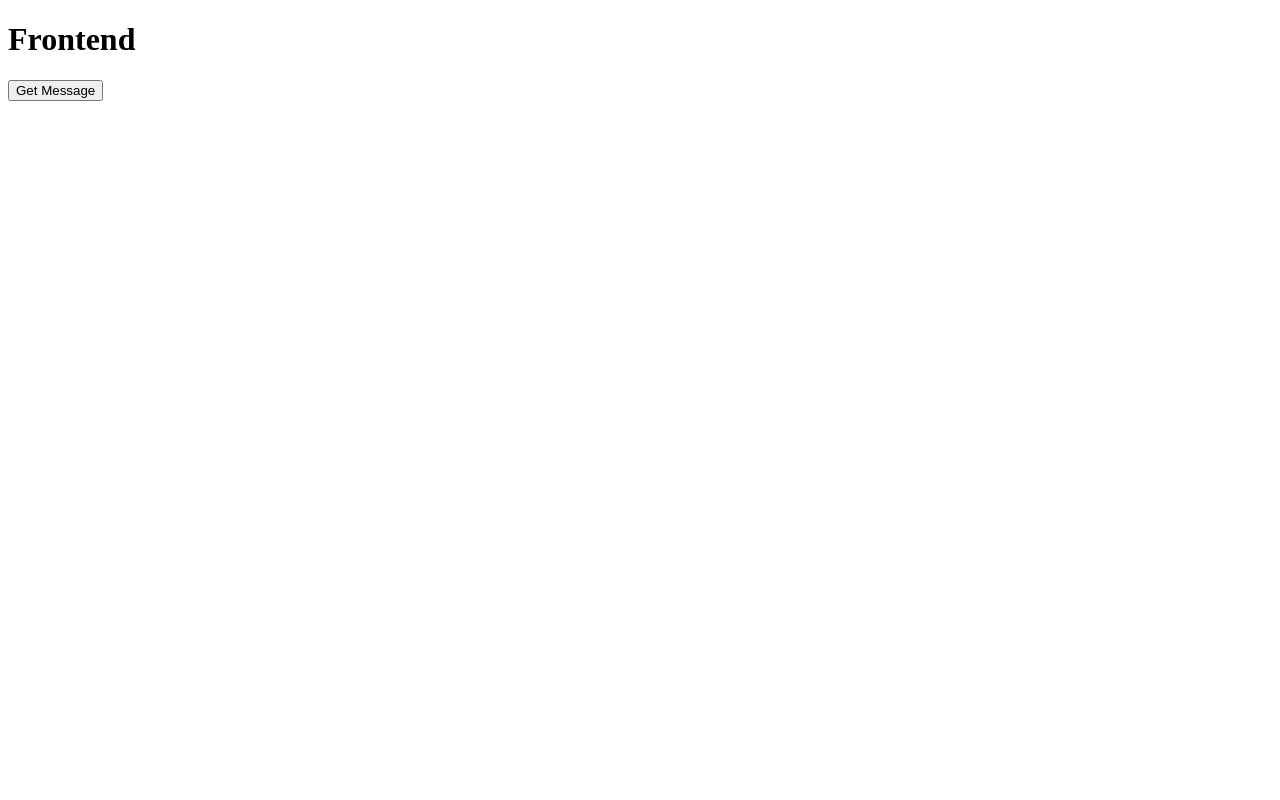
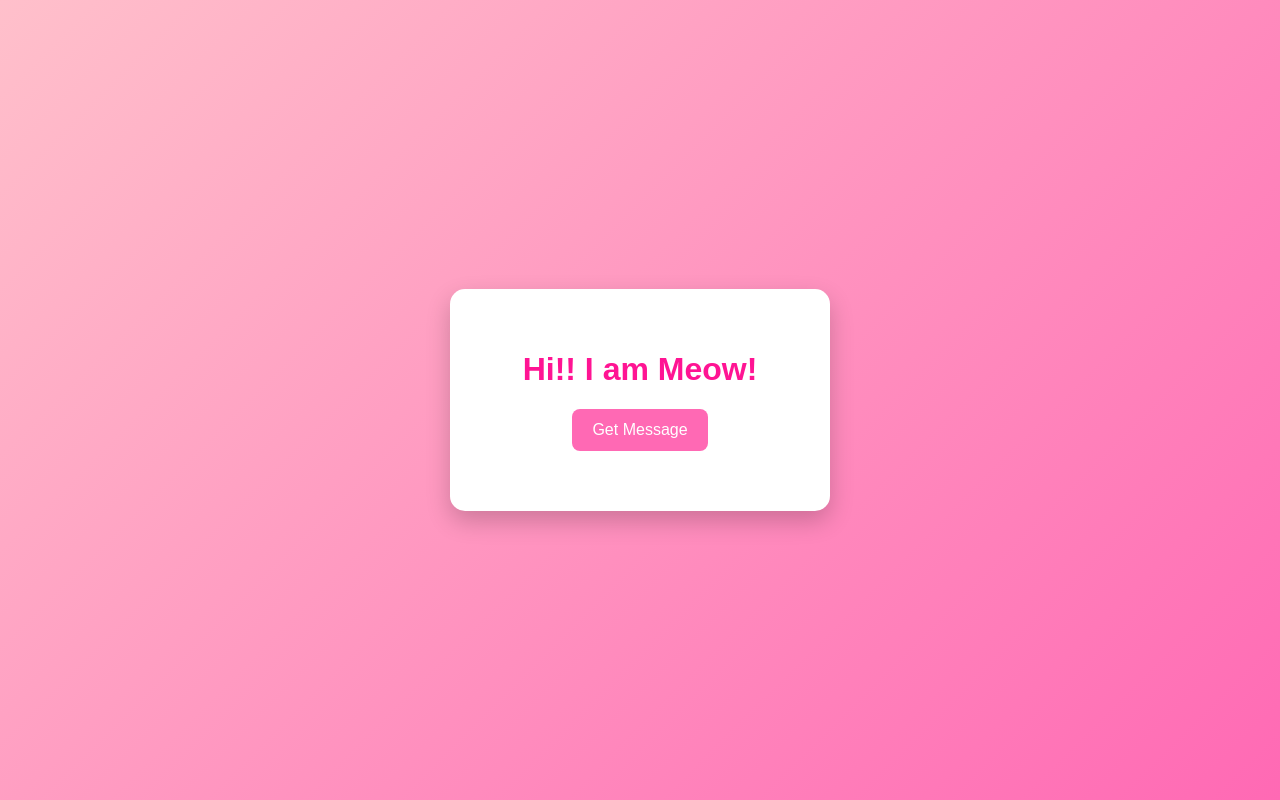
Before and after one commit to payalcs077/simple_fullstack_server, a website: page frontend/index.html in a window 1280 px wide. Drawn offline with Linux system fonts and the light colour scheme.

Commit message:
Added UI

```diff
--- a/frontend/index.html
+++ b/frontend/index.html
@@ -1,13 +1,63 @@
 <!DOCTYPE html>
 <html>
 <head>
-    <title>Simple App</title>
+    <title>Pink App 💖</title>
+    <style>
+        body {
+            margin: 0;
+            font-family: Arial, sans-serif;
+            background: linear-gradient(135deg, #ffc0cb, #ff69b4);
+            height: 100vh;
+            display: flex;
+            justify-content: center;
+            align-items: center;
+        }
+
+        .container {
+            background: white;
+            padding: 40px;
+            border-radius: 15px;
+            text-align: center;
+            box-shadow: 0 10px 25px rgba(0,0,0,0.2);
+            width: 300px;
+        }
+
+        h1 {
+            color: #ff1493;
+        }
+
+        button {
+            background: #ff69b4;
+            border: none;
+            color: white;
+            padding: 12px 20px;
+            border-radius: 8px;
+            cursor: pointer;
+            font-size: 16px;
+            transition: 0.3s;
+        }
+
+        button:hover {
+            background: #ff1493;
+            transform: scale(1.05);
+        }
+
+        #result {
+            margin-top: 20px;
+            font-weight: bold;
+            color: #333;
+        }
+    </style>
 </head>
 <body>
-    <h1>Frontend</h1>
+
+<div class="container">
+    <h1>Hi!! I am Meow!</h1>
     <button onclick="getData()">Get Message</button>
     <p id="result"></p>
+</div>
 
-    <script src="script.js"></script>
+<script src="script.js"></script>
+
 </body>
 </html>
--- a/frontend/script.js
+++ b/frontend/script.js
@@ -1,5 +1,5 @@
 async function getData() {
-    const res = await fetch("http://localhost:5000/api/message");
+    const res = await fetch("/api/message");
     const data = await res.json();
     document.getElementById("result").innerText = data.message;
 }
```
Also changed, not shown: server.js (+11 -1 lines).
